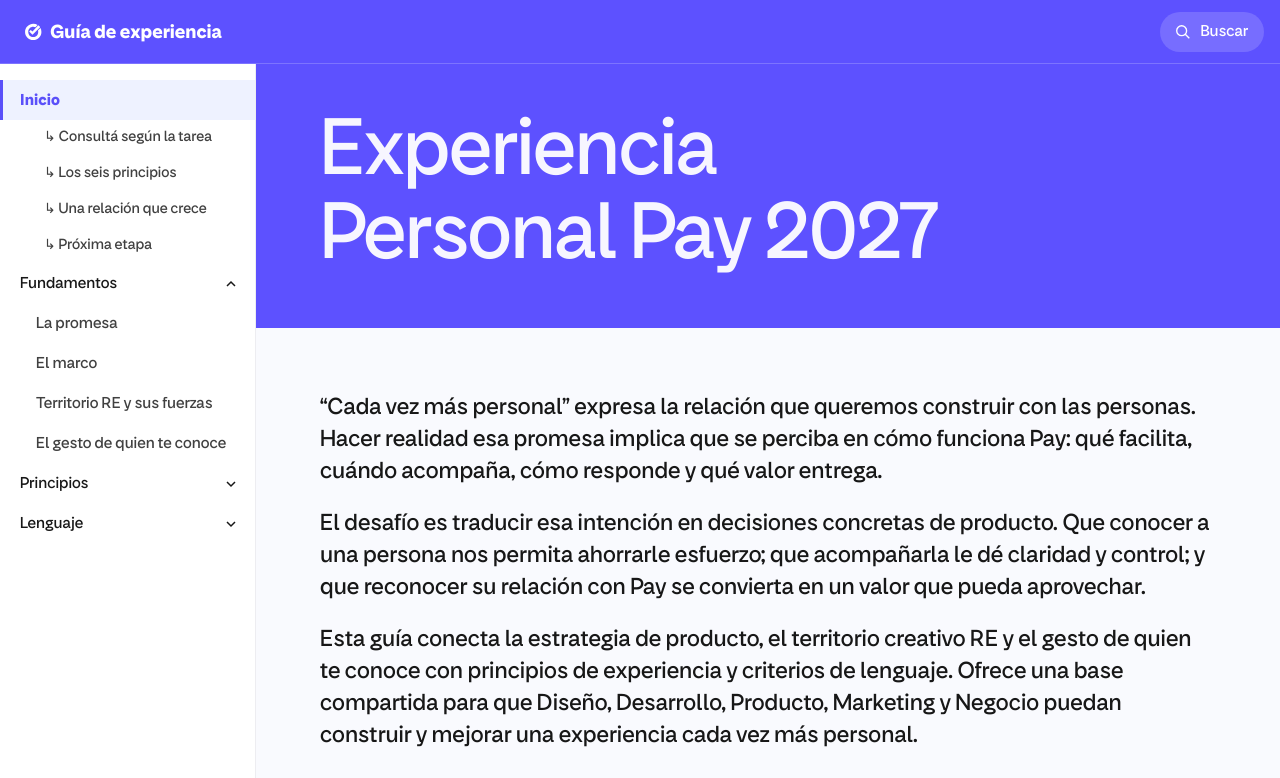
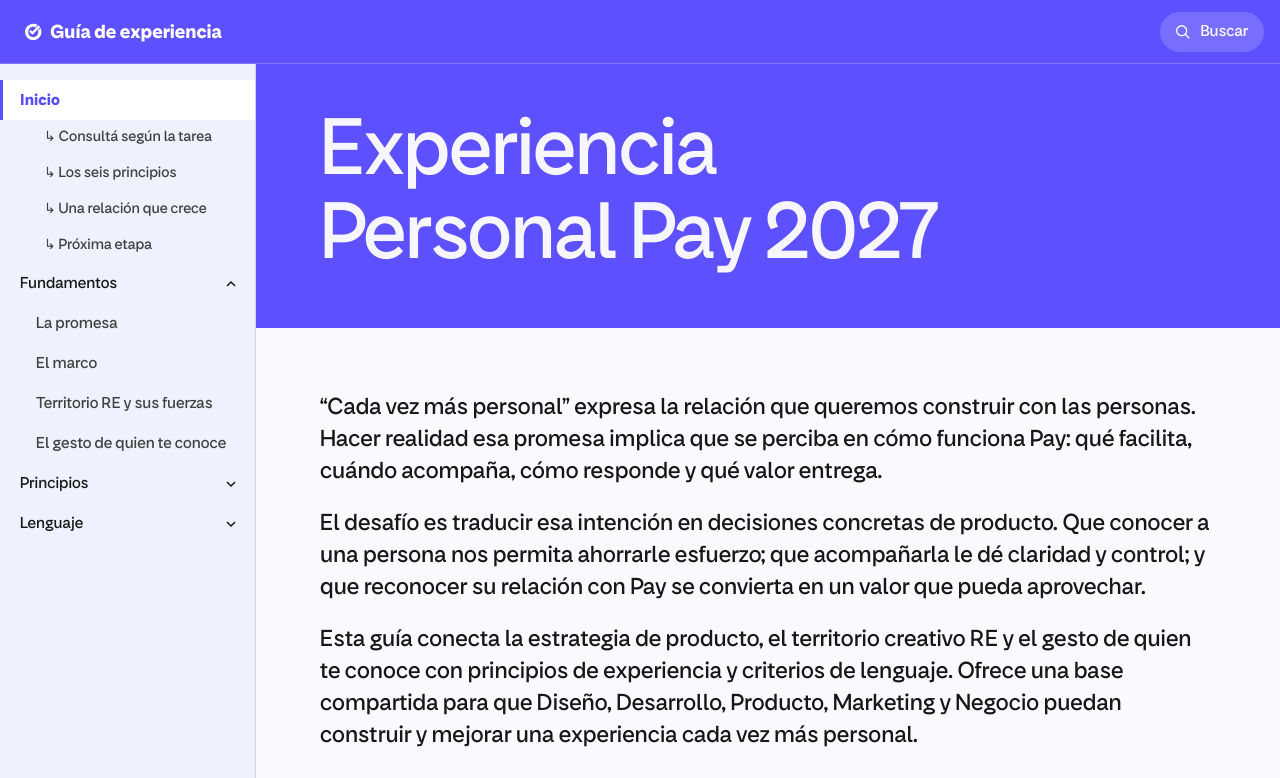
Before and after one commit to alva-ship/guia-experiencia-pay, a plain HTML site: page index.html in a window 1280 px wide. Shown: the top 778 px of the page. Drawn offline with Linux system fonts and the light colour scheme.

Commit message:
Menú lateral: fondo lila suave con ítem activo en blanco
Co-Authored-By: Claude Opus 5.5 <noreply@anthropic.com>
Claude-Session: https://claude.ai/code/session_01ToF15U7CcoC7vccnHDfY5s

```diff
--- a/index.html
+++ b/index.html
@@ -57,9 +57,9 @@ button{font-family:inherit}
 #menuBtn{display:none}
 
 /* Sidebar */
-.side{position:fixed;top:calc(var(--header-h) + env(safe-area-inset-top,0px));bottom:0;left:0;width:calc(var(--side-w) + env(safe-area-inset-left,0px));padding-left:env(safe-area-inset-left,0px);background:var(--surface);border-right:1px solid var(--line);overflow-y:auto;padding-block:16px 32px;z-index:40}
+.side{position:fixed;top:calc(var(--header-h) + env(safe-area-inset-top,0px));bottom:0;left:0;width:calc(var(--side-w) + env(safe-area-inset-left,0px));padding-left:env(safe-area-inset-left,0px);background:var(--accent-soft);border-right:1px solid var(--accent-border);overflow-y:auto;padding-block:16px 32px;z-index:40}
 .nav-link,.nav-group{display:flex;align-items:center;justify-content:space-between;width:100%;min-height:40px;padding:8px 16px 8px 20px;border:0;background:transparent;color:var(--text);font-size:15px;line-height:20px;font-weight:500;text-decoration:none;text-align:left;cursor:pointer}
-.nav-link:hover,.nav-group:hover{background:var(--bg)}
+.nav-link:hover,.nav-group:hover{background:rgba(90,80,249,.08)}
 .nav-group svg{width:16px;height:16px;flex:none;transition:transform .15s}
 .nav-group[aria-expanded="true"] svg{transform:rotate(180deg)}
 .nav-items[hidden],.nav-secs[hidden]{display:none}
@@ -69,8 +69,8 @@ button{font-family:inherit}
 .nav-secs .nav-link.anchor{padding-left:44px}
 .nav-link.sub{font-weight:400;padding-left:36px;color:var(--text-2);font-size:15px}
 .nav-link.anchor{font-weight:400;padding-left:36px;color:var(--text-2);font-size:14px;min-height:36px}
-.nav-link[aria-current]{background:var(--accent-soft);color:var(--accent);font-weight:600;box-shadow:inset 3px 0 0 var(--accent)}
-.nav-divider{height:1px;background:var(--line);margin:12px 20px}
+.nav-link[aria-current]{background:var(--surface);color:var(--accent);font-weight:600;box-shadow:inset 3px 0 0 var(--accent)}
+.nav-divider{height:1px;background:var(--accent-border);margin:12px 20px}
 
 /* Main */
 main{margin-left:var(--side-w);padding-top:var(--header-h);min-width:0}
```
